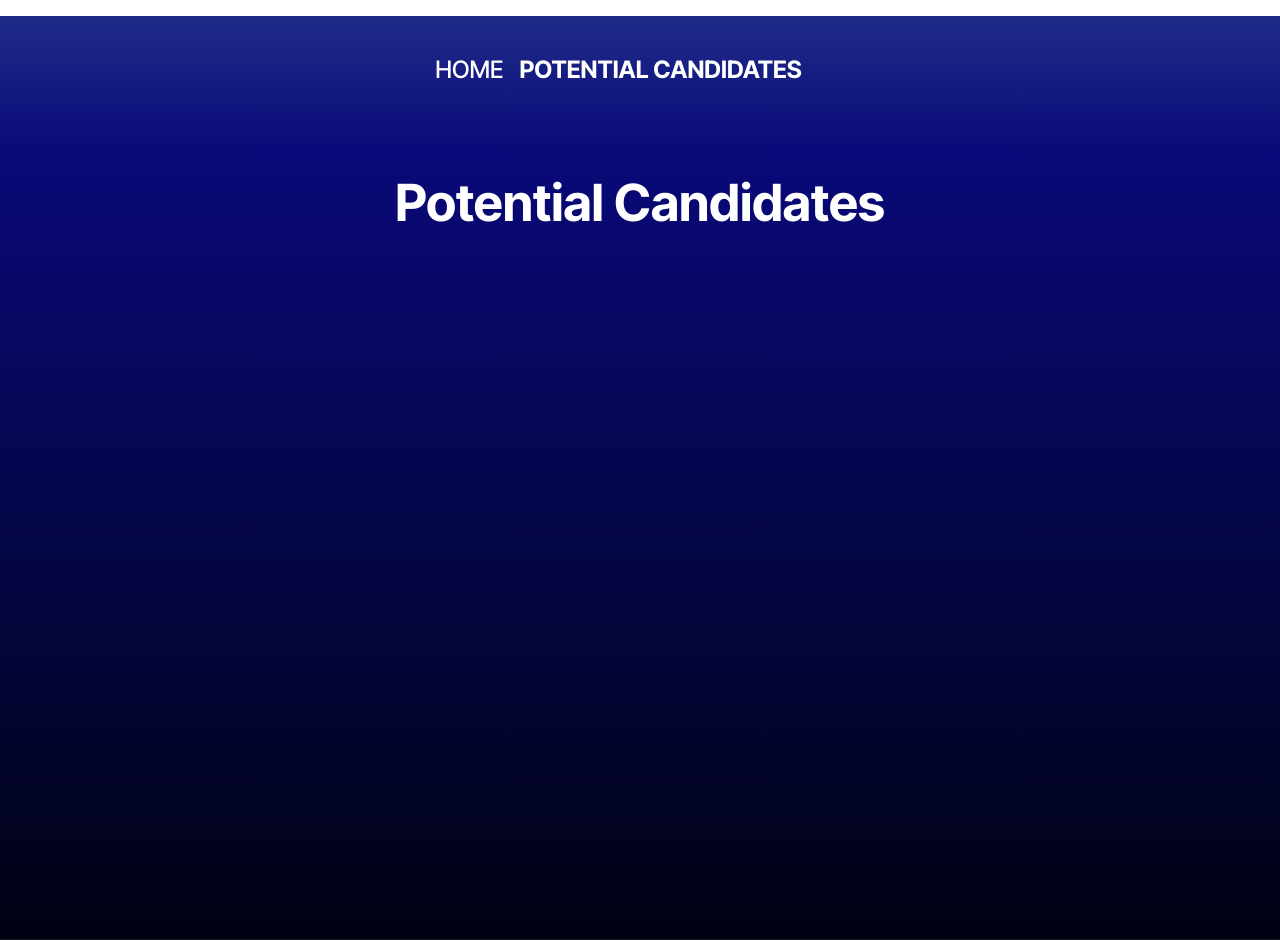
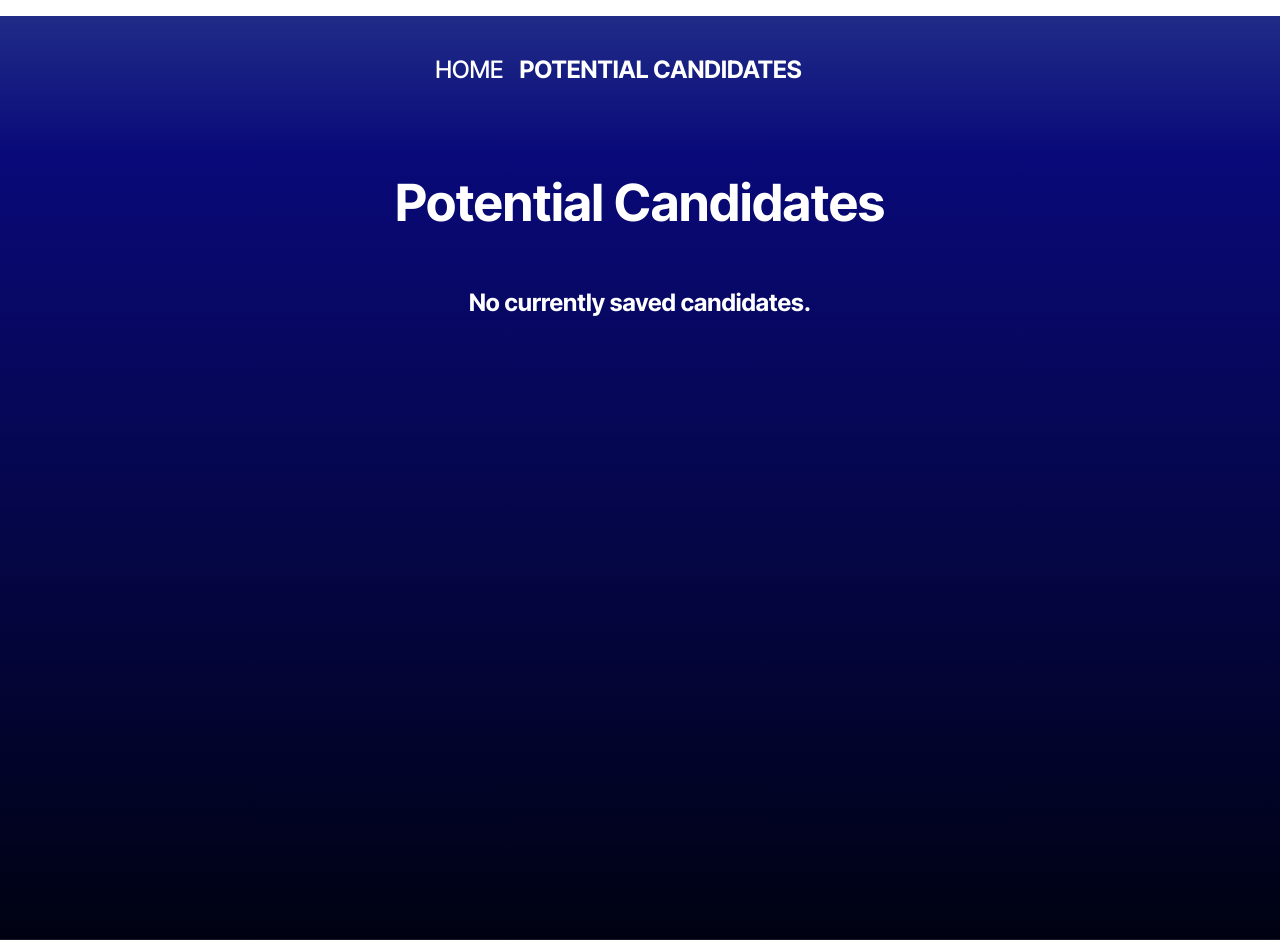
Before and after one commit to Caryndcarter/candidate-search, a React (Vite) app: page /SavedCandidates in a window 1280 px wide. Built offline with nearby package versions, Linux system fonts and the light colour scheme.

Commit message:
added a condiitonal that will show a message if there are no currently saved candidates

```diff
--- a/src/pages/SavedCandidates.tsx
+++ b/src/pages/SavedCandidates.tsx
@@ -44,6 +44,9 @@ const SavedCandidates = () => {
   return (
     <>
       <h1>Potential Candidates</h1>
+      {candidates.length === 0 ? (
+        <h2>No currently saved candidates.</h2>
+      ) : (
         <div className="candidate-list">
           {candidates.map((candidate) => (
             <PotentialCandidate
@@ -53,6 +56,7 @@ const SavedCandidates = () => {
             />
           ))}
         </div>
+      )}
     </>
   );
 };
```
Lines whose indentation alone changed are shown as unchanged.
